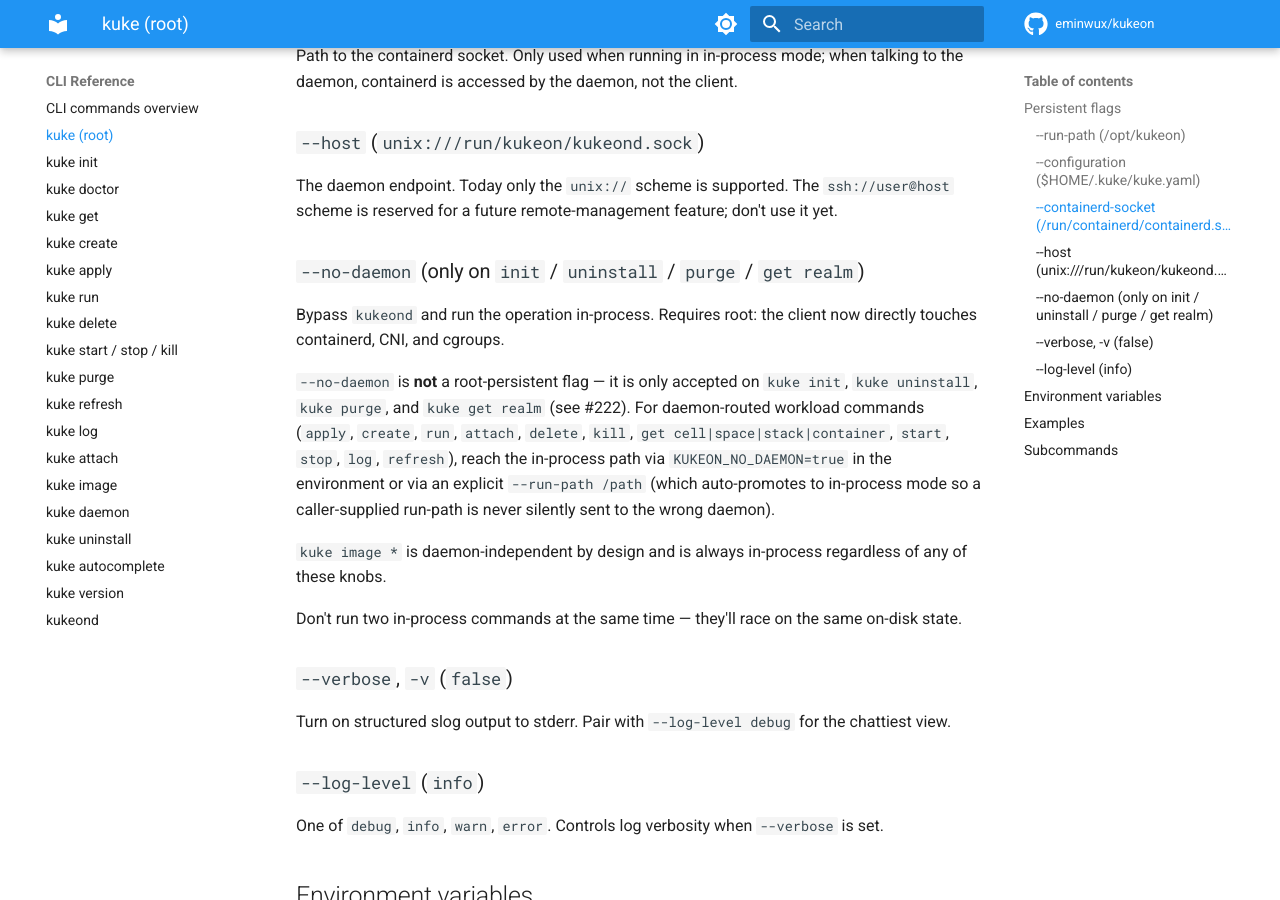
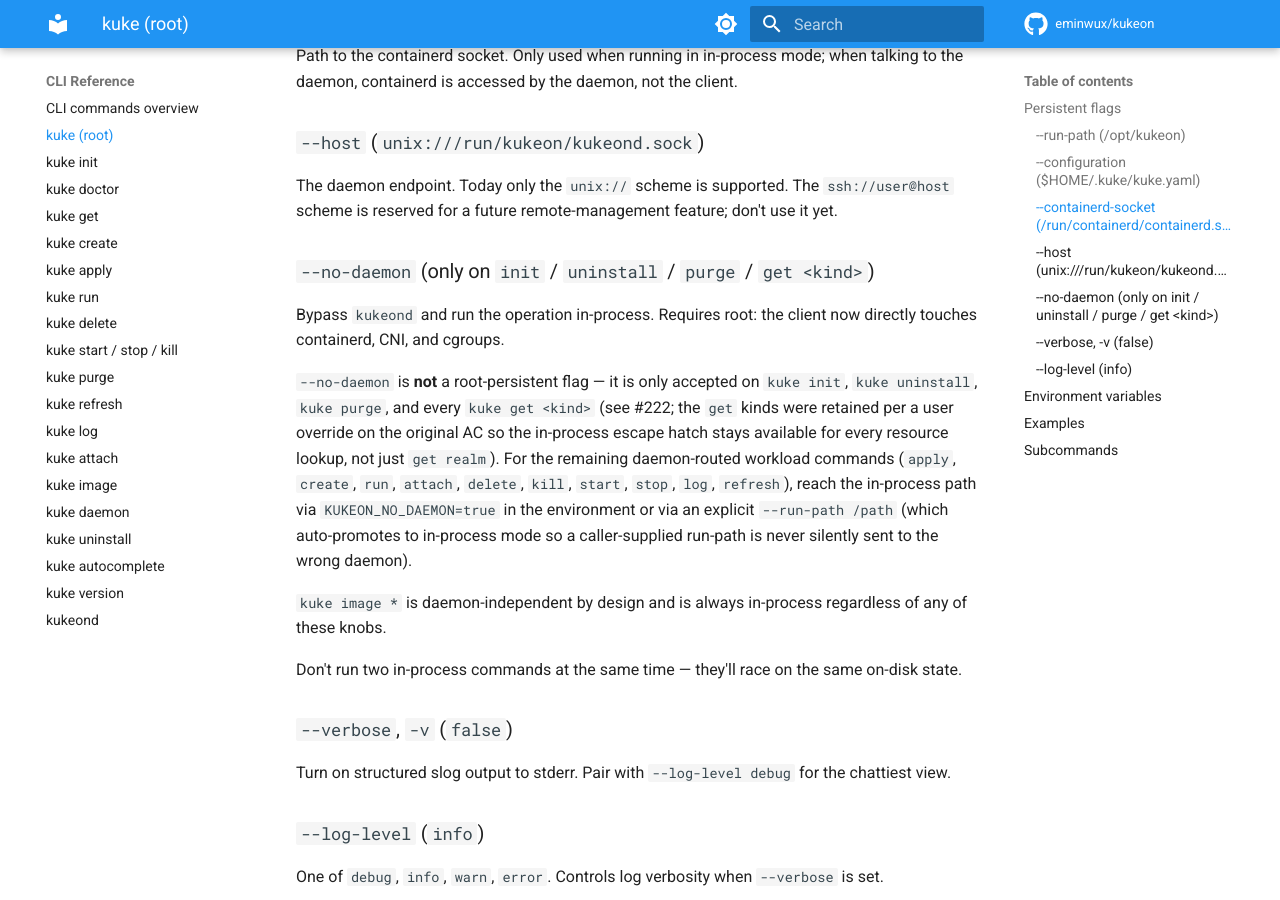
Before and after one commit to eminwux/kukeon, an MkDocs documentation site: the page built from docs/site/cli/kuke.md, in a window 1280 px wide and 900 px high, scrolled down 770 px. Built offline with MkDocs 1.6.1 and Material for MkDocs 9.7.7, drawn with Linux system fonts in a browser that asks for light colours; comment, search, counter and statistics services are not loaded; the version menu is left out.

Commit message:
refactor: keep --no-daemon on every kuke get <kind> per #222 user override

````diff
--- a/docs/site/cli/kuke.md
+++ b/docs/site/cli/kuke.md
@@ -26,11 +26,11 @@ Path to the containerd socket. Only used when running in in-process mode; when t
 
 The daemon endpoint. Today only the `unix://` scheme is supported. The `ssh://user@host` scheme is reserved for a future remote-management feature; don't use it yet.
 
-### `--no-daemon` (only on `init` / `uninstall` / `purge` / `get realm`)
+### `--no-daemon` (only on `init` / `uninstall` / `purge` / `get <kind>`)
 
 Bypass `kukeond` and run the operation in-process. Requires root: the client now directly touches containerd, CNI, and cgroups.
 
-`--no-daemon` is **not** a root-persistent flag — it is only accepted on `kuke init`, `kuke uninstall`, `kuke purge`, and `kuke get realm` (see #222). For daemon-routed workload commands (`apply`, `create`, `run`, `attach`, `delete`, `kill`, `get cell|space|stack|container`, `start`, `stop`, `log`, `refresh`), reach the in-process path via `KUKEON_NO_DAEMON=true` in the environment or via an explicit `--run-path /path` (which auto-promotes to in-process mode so a caller-supplied run-path is never silently sent to the wrong daemon).
+`--no-daemon` is **not** a root-persistent flag — it is only accepted on `kuke init`, `kuke uninstall`, `kuke purge`, and every `kuke get <kind>` (see #222; the `get` kinds were retained per a user override on the original AC so the in-process escape hatch stays available for every resource lookup, not just `get realm`). For the remaining daemon-routed workload commands (`apply`, `create`, `run`, `attach`, `delete`, `kill`, `start`, `stop`, `log`, `refresh`), reach the in-process path via `KUKEON_NO_DAEMON=true` in the environment or via an explicit `--run-path /path` (which auto-promotes to in-process mode so a caller-supplied run-path is never silently sent to the wrong daemon).
 
 `kuke image *` is daemon-independent by design and is always in-process regardless of any of these knobs.
 
--- a/docs/site/getting-started.md
+++ b/docs/site/getting-started.md
@@ -63,7 +63,7 @@ sudo usermod -aG kukeon $USER
 # Log out and back in (or run `newgrp kukeon`) so the group takes effect.
 ```
 
-The rest of this guide assumes you have done that. If you skip this step, prepend `sudo` to every `kuke` command below. Operations that bypass the daemon still need root: `kuke init`, `kuke daemon reset`, `kuke image load` (in-process by design — image commands run in-process regardless of flags), `kuke doctor cgroups --probe`, and any command that runs in-process (`kuke get realm --no-daemon`, `kuke purge ... --no-daemon`, or any command with `KUKEON_NO_DAEMON=true` / an explicit `--run-path`).
+The rest of this guide assumes you have done that. If you skip this step, prepend `sudo` to every `kuke` command below. Operations that bypass the daemon still need root: `kuke init`, `kuke daemon reset`, `kuke image load` (in-process by design — image commands run in-process regardless of flags), `kuke doctor cgroups --probe`, and any command that runs in-process (`kuke get <kind> --no-daemon`, `kuke purge ... --no-daemon`, or any command with `KUKEON_NO_DAEMON=true` / an explicit `--run-path`).
 
 ## 5. Verify with `kuke get`
 
--- a/docs/site/install/install-linux.md
+++ b/docs/site/install/install-linux.md
@@ -88,7 +88,7 @@ sudo usermod -aG kukeon $USER
 kuke get realms
 ```
 
-Operations that bypass the daemon still need root: `kuke init`, `kuke daemon reset`, `kuke image load` (in-process by design — image commands run in-process regardless of flags), `kuke doctor cgroups --probe`, and any command that runs in-process (`kuke get realm --no-daemon`, `kuke purge ... --no-daemon`, or any command with `KUKEON_NO_DAEMON=true` / an explicit `--run-path`).
+Operations that bypass the daemon still need root: `kuke init`, `kuke daemon reset`, `kuke image load` (in-process by design — image commands run in-process regardless of flags), `kuke doctor cgroups --probe`, and any command that runs in-process (`kuke get <kind> --no-daemon`, `kuke purge ... --no-daemon`, or any command with `KUKEON_NO_DAEMON=true` / an explicit `--run-path`).
 
 ## Host supervisor
 
--- a/docs/site/install/prerequisites.md
+++ b/docs/site/install/prerequisites.md
@@ -5,7 +5,7 @@ Kukeon (v0.5.0 beta) runs on a single Linux host and relies on two things being
 1. A kernel with **cgroups v2** enabled
 2. A running **containerd** daemon
 
-CNI plugins are bundled inside the `kukeond` container image, so the standard daemon-mediated install path does **not** need them on the host. If you plan to run any operation in in-process mode (`kuke get realm --no-daemon`, `kuke purge ... --no-daemon`, `KUKEON_NO_DAEMON=true ...`, or any command with an explicit `--run-path`), see the [host-CNI note below](#cni-plugins-for-in-process-mode-only).
+CNI plugins are bundled inside the `kukeond` container image, so the standard daemon-mediated install path does **not** need them on the host. If you plan to run any operation in in-process mode (`kuke get <kind> --no-daemon`, `kuke purge ... --no-daemon`, `KUKEON_NO_DAEMON=true ...`, or any command with an explicit `--run-path`), see the [host-CNI note below](#cni-plugins-for-in-process-mode-only).
 
 The [one-line installer](install-linux.md) checks both prereqs for you before touching the system; the notes below cover the same checks for operators driving the install manually or debugging a failed installer run.
 
@@ -55,7 +55,7 @@ Kukeon uses its own containerd namespaces (one per realm: `<realm>.kukeon.io`).
 
 The `kukeond` container image bundles the CNI reference plugins at `/opt/cni/bin` inside the container, and the daemon invokes them from there. The standard install path (`kuke init` → daemon-mediated operations) therefore does **not** require host-side CNI plugins.
 
-You only need to install plugins on the host if you plan to run operations in in-process mode (`kuke get realm --no-daemon`, `kuke purge ... --no-daemon`, `KUKEON_NO_DAEMON=true ...`, or any command with an explicit `--run-path`), which executes controllers in-process via the `kuke` binary instead of routing through `kukeond`. In that mode `kuke` shells out to plugin binaries at the host's `/opt/cni/bin`. See [in-process mode host prerequisites](../cli/commands.md#in-process-mode-host-prerequisites) for the canonical reference. The in-process path itself is slated for retirement once `ClientFromCmd`'s in-process branch is removed (#566).
+You only need to install plugins on the host if you plan to run operations in in-process mode (`kuke get <kind> --no-daemon`, `kuke purge ... --no-daemon`, `KUKEON_NO_DAEMON=true ...`, or any command with an explicit `--run-path`), which executes controllers in-process via the `kuke` binary instead of routing through `kukeond`. In that mode `kuke` shells out to plugin binaries at the host's `/opt/cni/bin`. See [in-process mode host prerequisites](../cli/commands.md#in-process-mode-host-prerequisites) for the canonical reference. The in-process path itself is slated for retirement once `ClientFromCmd`'s in-process branch is removed (#566).
 
 If you do need it, install from [containernetworking/plugins](https://github.com/containernetworking/plugins):
 
````
Also changed, not shown: other parts of docs/site/install/prerequisites.md (+1 -1 lines), docs/cli-use-cases.md (+3 -3 lines), docs/site/architecture/overview.md (+1 -1 lines), docs/site/architecture/process-model.md (+1 -1 lines), docs/site/architecture/storage-layout.md (+1 -1 lines), docs/site/cli/commands.md (+1 -1 lines), docs/site/cli/kuke-get.md (+1 -1 lines), docs/site/concepts/client-and-daemon.md (+5 -4 lines), docs/site/faq.md (+1 -1 lines), docs/site/guides/local-dev.md (+2 -2 lines), docs/site/guides/troubleshooting.md (+1 -1 lines), 6 other files.
